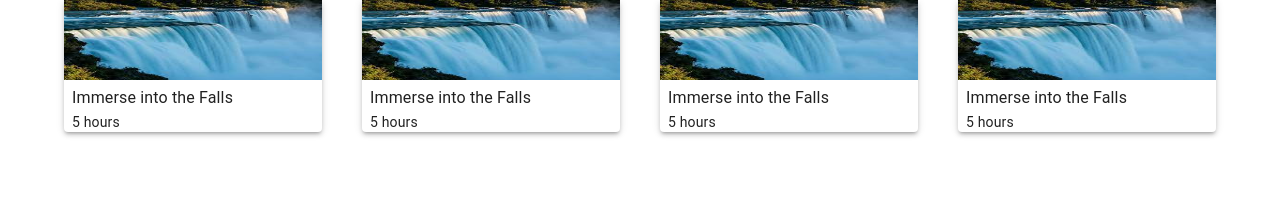
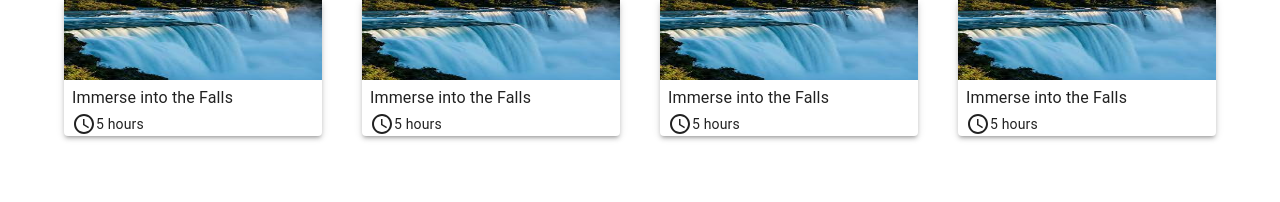
Before and after one commit to JoshuaJonesTS/material-ui-crash-course, a React (Create React App) app: page / in a window 1280 px wide. Shown: the top 202 px of the page. Built offline with nearby package versions, Linux system fonts and the light colour scheme; the HTML template or start-up script is replaced by a standard one.

Commit message:
Display time icon

```diff
--- a/src/components/TourCard.js
+++ b/src/components/TourCard.js
@@ -3,6 +3,7 @@ import { Grid } from "@mui/material";
 import { imageAddress } from "./TourCard.utils";
 import Typography from "@mui/material/Typography";
 import Box from "@mui/material/Box";
+import { AccessTime } from "@mui/icons-material";
 
 const TourCard = () => {
     return (
@@ -23,6 +24,7 @@ const TourCard = () => {
                             alignItems: 'center'
                         }}
                     >
+                    <AccessTime/>
                     <Typography variant='body2' component='p'>
                         5 hours
                     </Typography>
```
